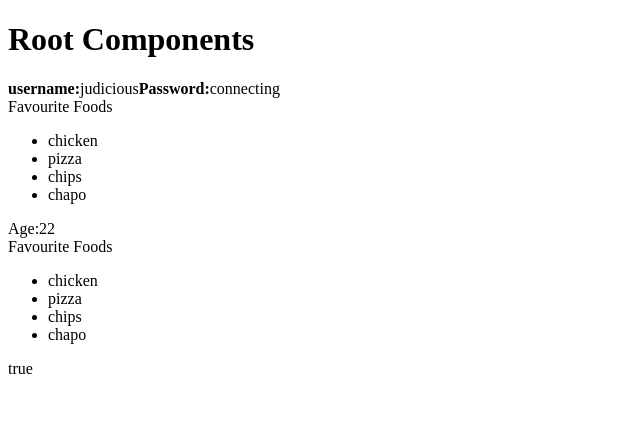
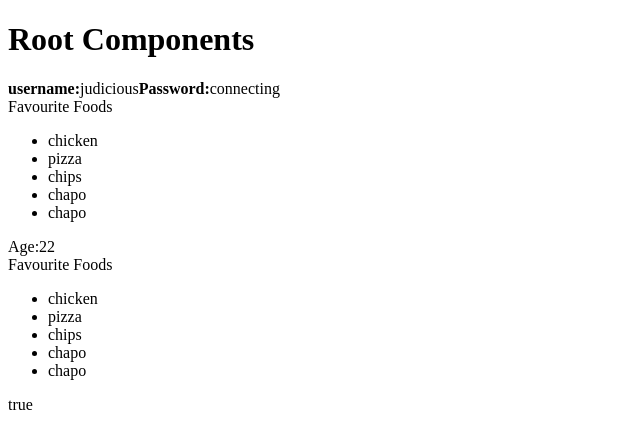
Before and after one commit to Judiciousmurich/reactify-2024, a React app in the folder react/: page / in a window 1280 px wide. Shown: the top 448 px of the page, without its empty margins (0-640 px from the left). Built offline with nearby package versions, Linux system fonts and the light colour scheme; the HTML template or start-up script is replaced by a standard one.

Commit message:
feat:add files

```diff
--- a/react/src/components/UserFavouriteFoods.jsx
+++ b/react/src/components/UserFavouriteFoods.jsx
@@ -10,6 +10,9 @@ export default function UserFavouriteFoods () {
         <li>pizza</li>
         <li>chips</li>
         <li>chapo</li>
+        <li>chapo</li>
+
+
     </ul>
 </section>
     )
```
